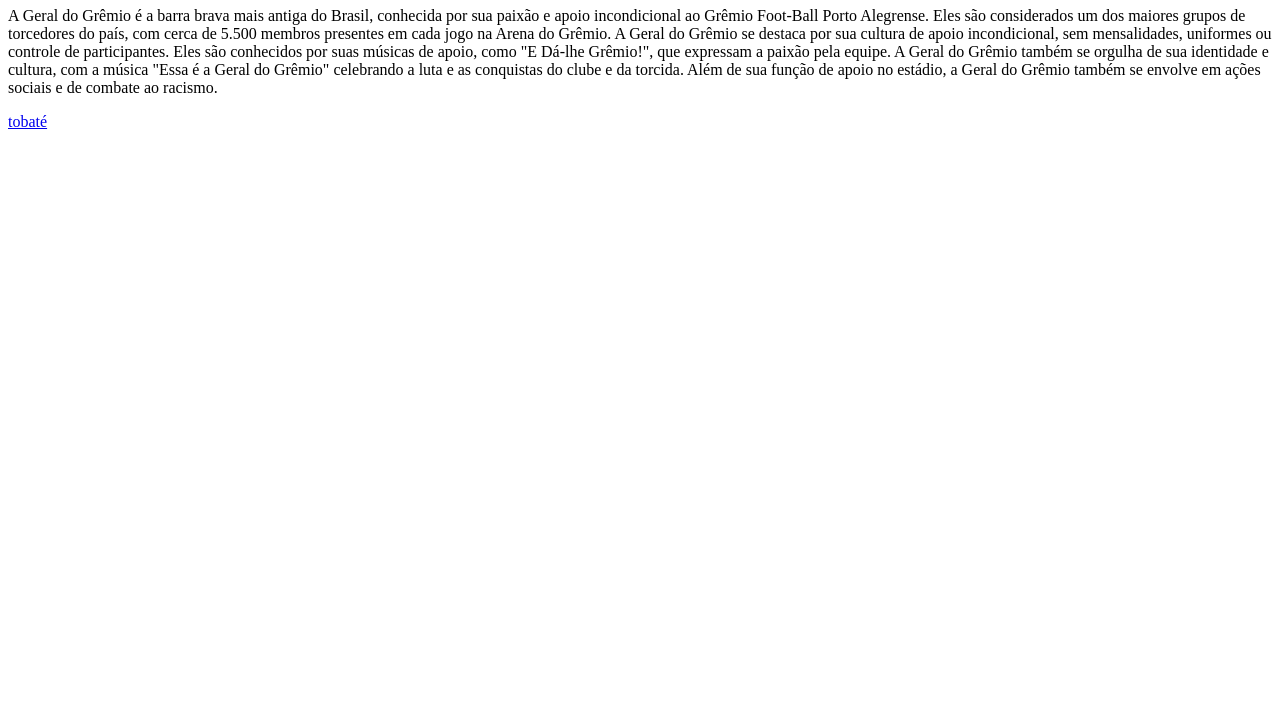
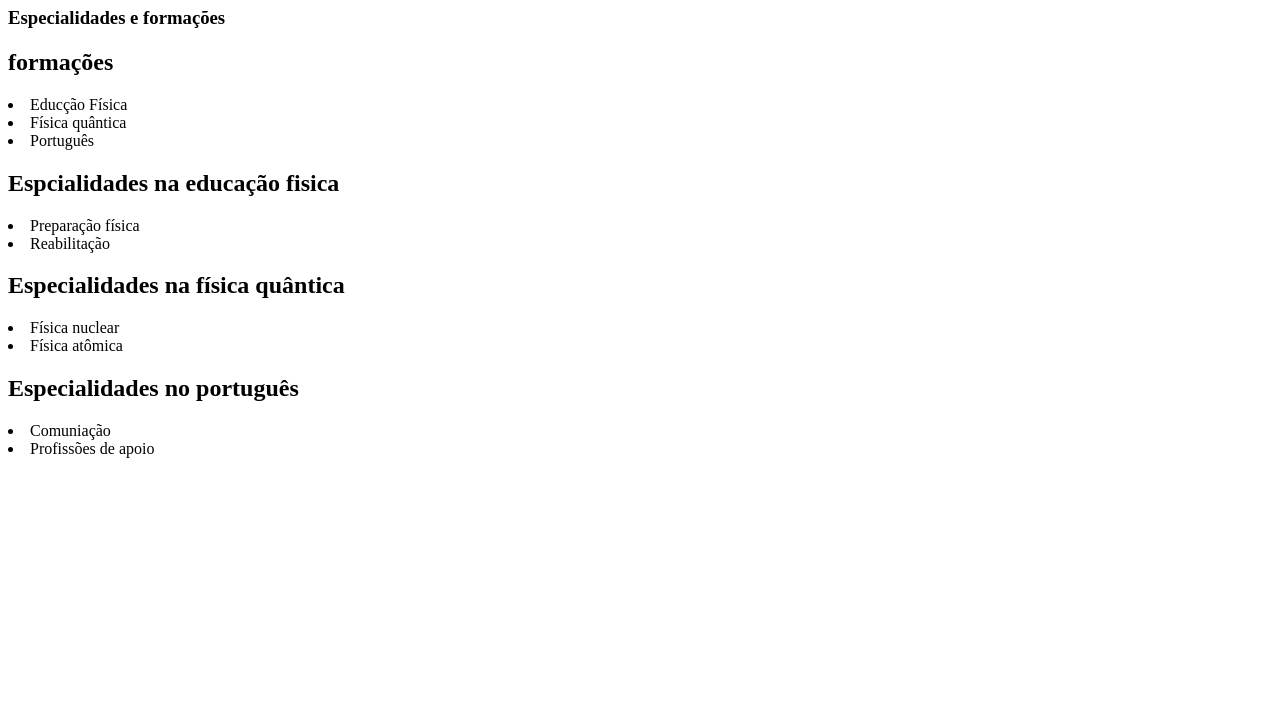
Before and after one commit to arthurzin04810/primeirapagina, a plain HTML site: page index.html in a window 1280 px wide. Shown: the part 73-800 px from the top of the page. Drawn offline with Linux system fonts and the light colour scheme.

Commit message:
Add files via upload

```diff
--- a/index.html
+++ b/index.html
@@ -3,15 +3,37 @@
 <head>
     <meta charset="UTF-8">
     <meta name="viewport" content="width=device-width, initial-scale=1.0">
-    <title>athurzin</title>
+    <title>Arthur</title>
 </head>
 <body>
- <H1>GERAL DO GRÊMIO</H1>
+ <H1>Arthur Torres</H1>
+<H3>Especialidades e formações</H3>
+</ul>
+    <h2>formações</h2>
+    <li>Educção Física</li>
+    <li>Física quântica</li>
+    <li>Português</li>
+    <h2>Espcialidades na educação fisica</h2>
+    <li>Preparação física</li>
+    <li>Reabilitação</li>
+    <h2>Especialidades na física quântica</h2>
+    <li>Física nuclear</li>
+    <Li>Física atômica</Li>
+    <h2>Especialidades no português</h2>
+    <li>Comuniação</li>
+    <li>Profissões de apoio</li>
 
-    <P>A Geral do Grêmio é a barra brava mais antiga do Brasil, conhecida por sua paixão e apoio incondicional ao Grêmio Foot-Ball Porto Alegrense. Eles são considerados um dos maiores grupos de torcedores do país, com cerca de 5.500 membros presentes em cada jogo na Arena do Grêmio.
-A Geral do Grêmio se destaca por sua cultura de apoio incondicional, sem mensalidades, uniformes ou controle de participantes. Eles são conhecidos por suas músicas de apoio, como "E Dá-lhe Grêmio!", que expressam a paixão pela equipe. A Geral do Grêmio também se orgulha de sua identidade e cultura, com a música "Essa é a Geral do Grêmio" celebrando a luta e as conquistas do clube e da torcida.
-Além de sua função de apoio no estádio, a Geral do Grêmio também se envolve em ações sociais e de combate ao racismo.<p>
 
-    <A href="http://www.google.com">tobaté</A>
-</body>
-</html>
+
+
+
+
+
+
+
+
+
+
+
+
+    <A href="http://www.google.com"A>
```
